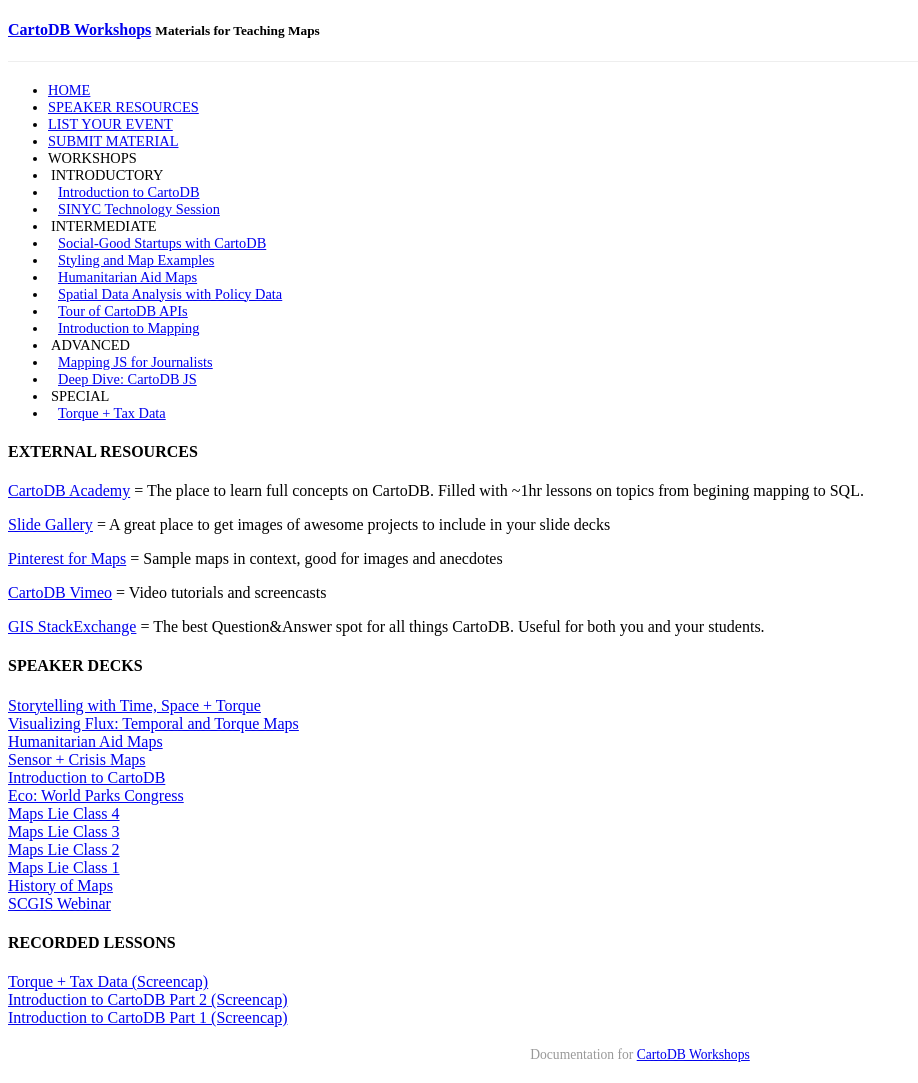
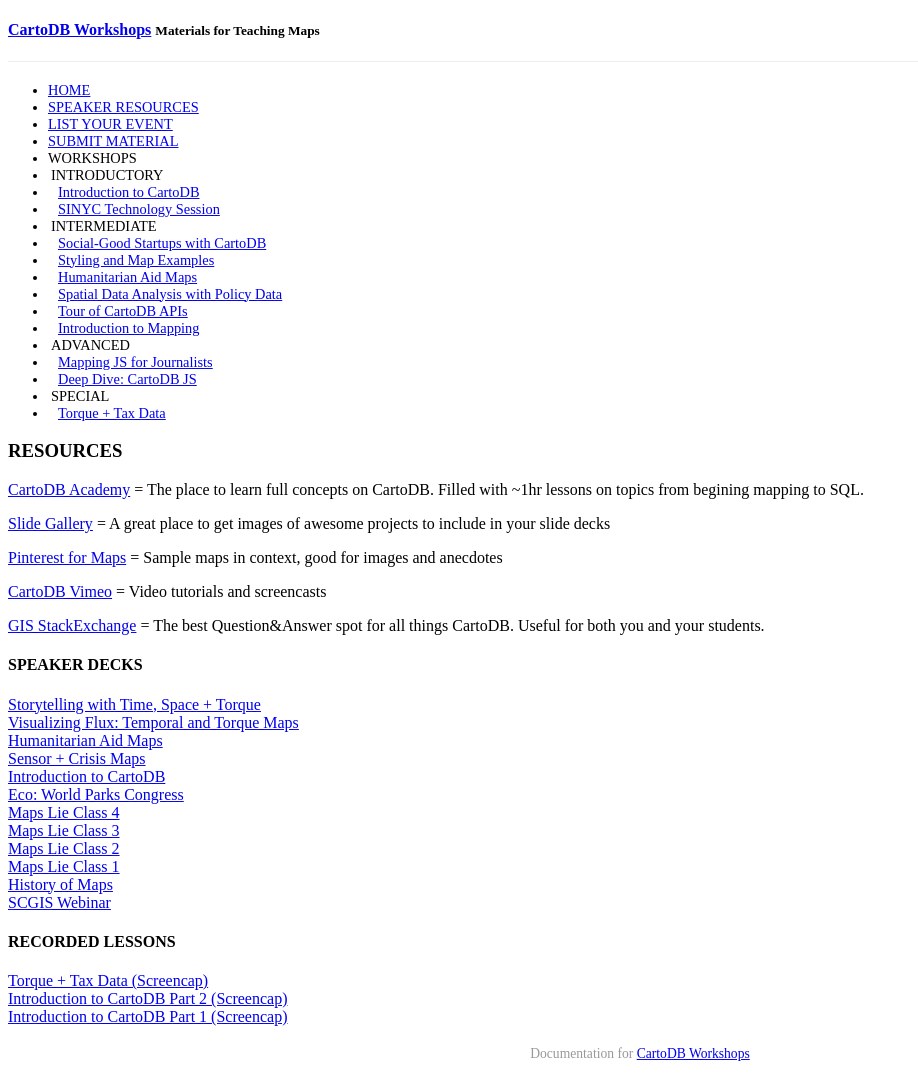
Before and after one commit to CartoDB/training, a Jekyll site: the page built from speakers.md, in a window 1280 px wide. Shown: the whole page, without its empty margins (0-918 px from the left). Built offline with Jekyll 4.4.1, drawn with Linux system fonts in a browser that asks for light colours; a style sheet for code colours, icons or effects is not loaded.

Commit message:
speakers.md

```diff
--- a/speakers.md
+++ b/speakers.md
@@ -2,8 +2,7 @@
 layout: speakers
 title: "Speaker Resources"
 ---
-
-#### EXTERNAL RESOURCES
+### RESOURCES
 
 [CartoDB Academy](http://academy.cartodb.com/) = The place to learn full concepts on CartoDB. Filled with ~1hr lessons on topics from begining mapping to SQL.
 
```
